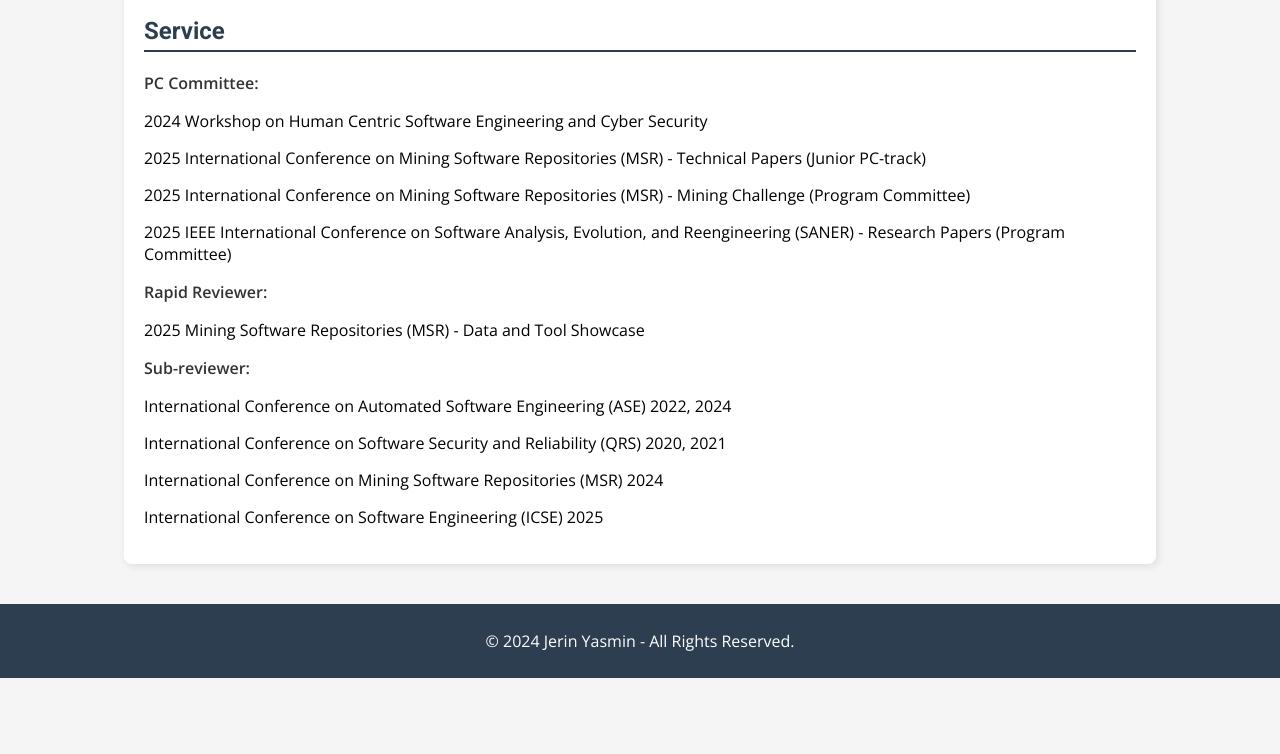
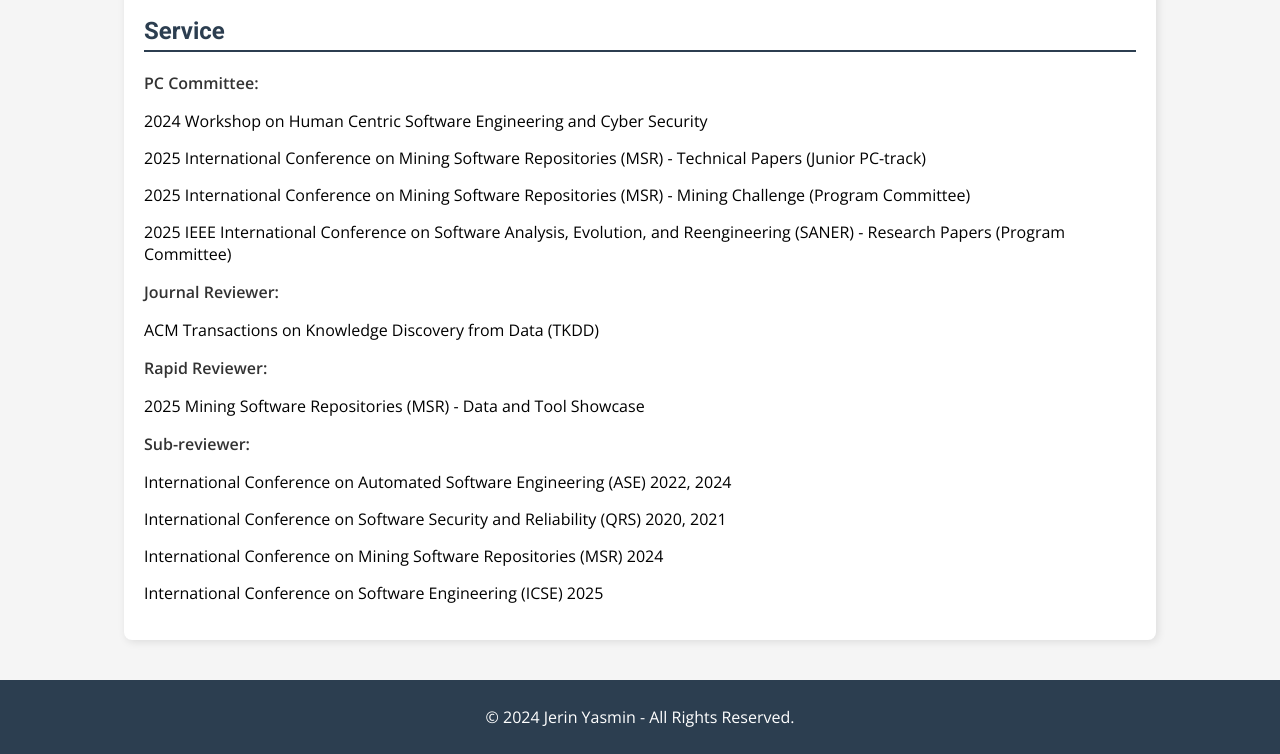
Before and after one commit to jerinyasmin/jerinyasmin.github.io, a plain HTML site: page index.html in a window 1280 px wide. Shown: the part 1213-1967 px from the top of the page. Before the commit the page ends 1891 px from the top, so only its background shows below. Drawn offline with nearby package versions, Linux system fonts and the light colour scheme.

Commit message:
Update index.html

```diff
--- a/index.html
+++ b/index.html
@@ -134,7 +134,7 @@
             <p>Hello! I am Jerin Yasmin, a PhD student at Queen’s University, Canada. My research focuses on software engineering for AI (SE4AI), working on understanding and improving data and ML workflows in software systems. I am interested in AI4SE, Mining Software Repositories, and Software Maintenance and Evolution. My work has been featured in top-tier software engineering conferences such as ICSME, ICPC, and MSR. Before pursuing my graduate studies at Queen’s, I gained industry experience in backend architecture, web services development, and security enhancements.</p>
         </section>
 
-        <section id="publications">
+    <section id="publications">
     <h2>Publications</h2>
     <ul>
         <li>
@@ -195,6 +195,11 @@
         <li>2025 IEEE International Conference on Software Analysis, Evolution, and Reengineering (SANER) - Research Papers (Program Committee)</li>
     </ul>
 
+    <p><strong>Journal Reviewer:</strong></p>
+    <ul>
+        <li>ACM Transactions on Knowledge Discovery from Data (TKDD)</li>
+    </ul>
+
     <p><strong>Rapid Reviewer:</strong></p>
     <ul>
         <li>2025 Mining Software Repositories (MSR) - Data and Tool Showcase</li>
```
